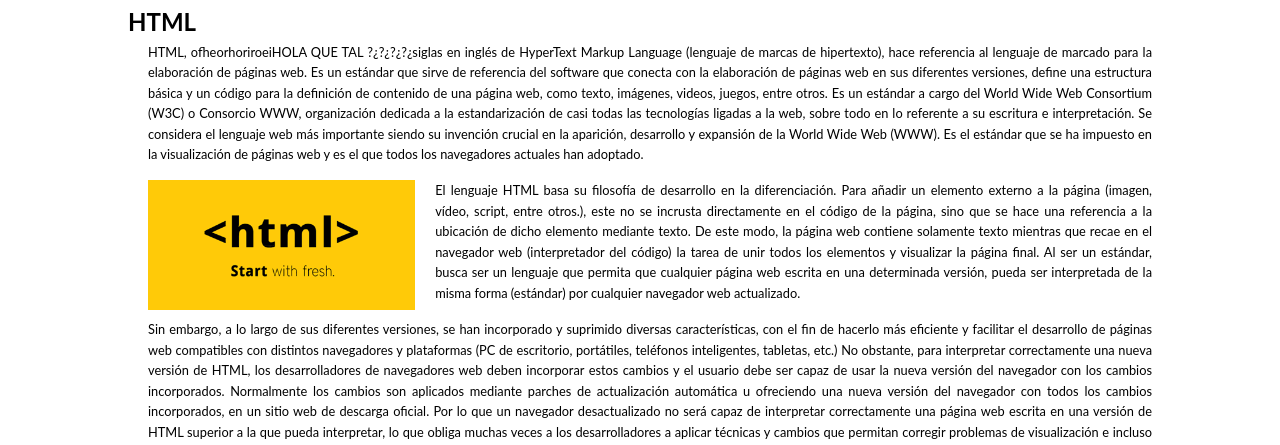
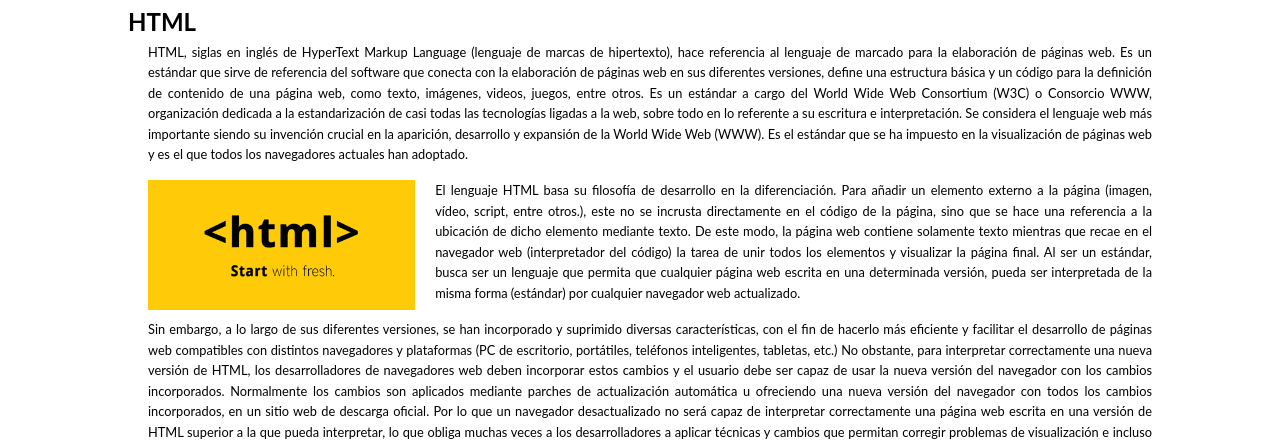
Before and after one commit to AureaMontes/PEC3, a website built with Parcel: page html.html in a window 1280 px wide. Shown: the part 649-1094 px from the top of the page. Built offline with nearby package versions, Linux system fonts and the light colour scheme.

Commit message:
segundo commit

```diff
--- a/html.html
+++ b/html.html
@@ -44,7 +44,7 @@
       </div>
         <div class="sass">
         <h2>HTML</h2>
-        <p>HTML, ofheorhoriroeiHOLA QUE TAL ?¿?¿?¿?¿siglas en inglés de <span lang:"en">HyperText Markup Language</span> (lenguaje de marcas de hipertexto),
+        <p>HTML, siglas en inglés de <span lang:"en">HyperText Markup Language</span> (lenguaje de marcas de hipertexto),
              hace referencia al lenguaje de marcado para la elaboración de páginas web. Es un estándar que sirve de referencia
              del <span lang:"en">software</span> que conecta con la elaboración de páginas web en sus diferentes versiones,
              define una estructura básica y un código para la definición de contenido de una página web, como texto, imágenes,
```
Also changed, not shown: index.html (+1 -1 lines), dist/frontend.a2469170.webp (added), dist/html.html, dist/index.html, img/frontend.png (deleted), img/frontend.webp (added), 42 other files.
